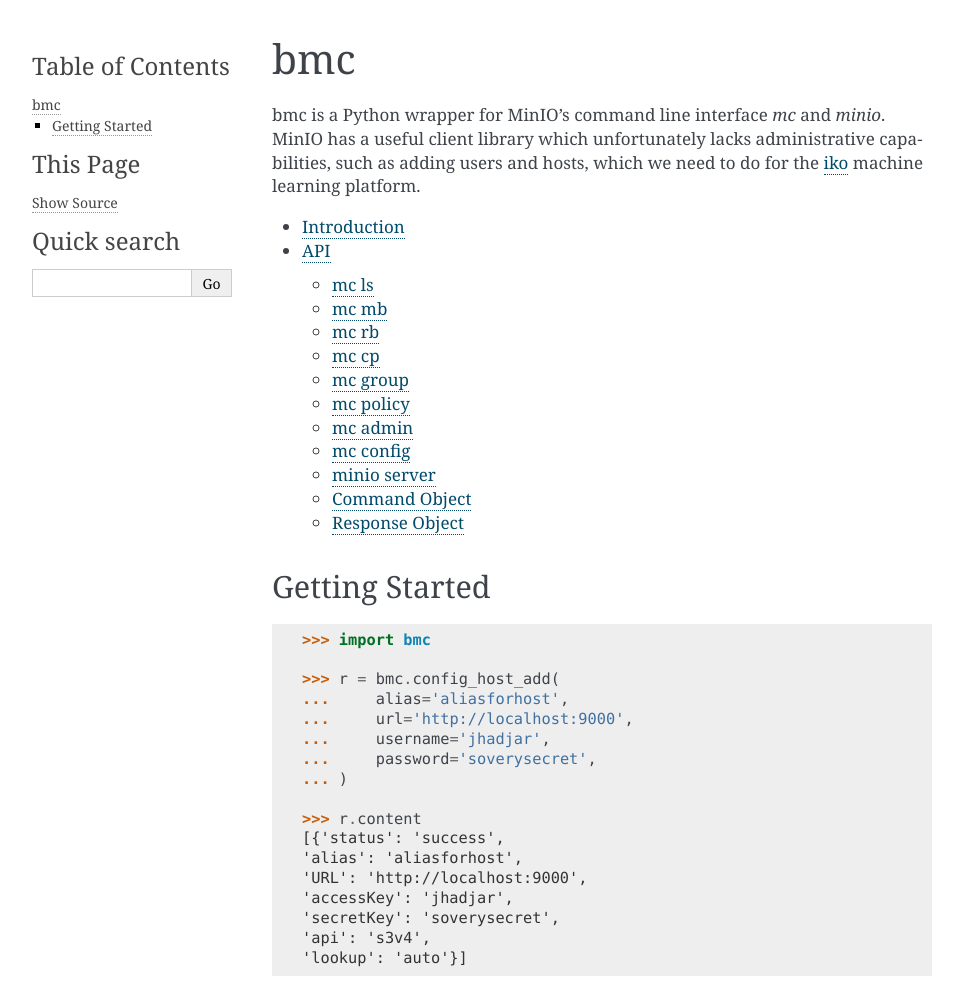
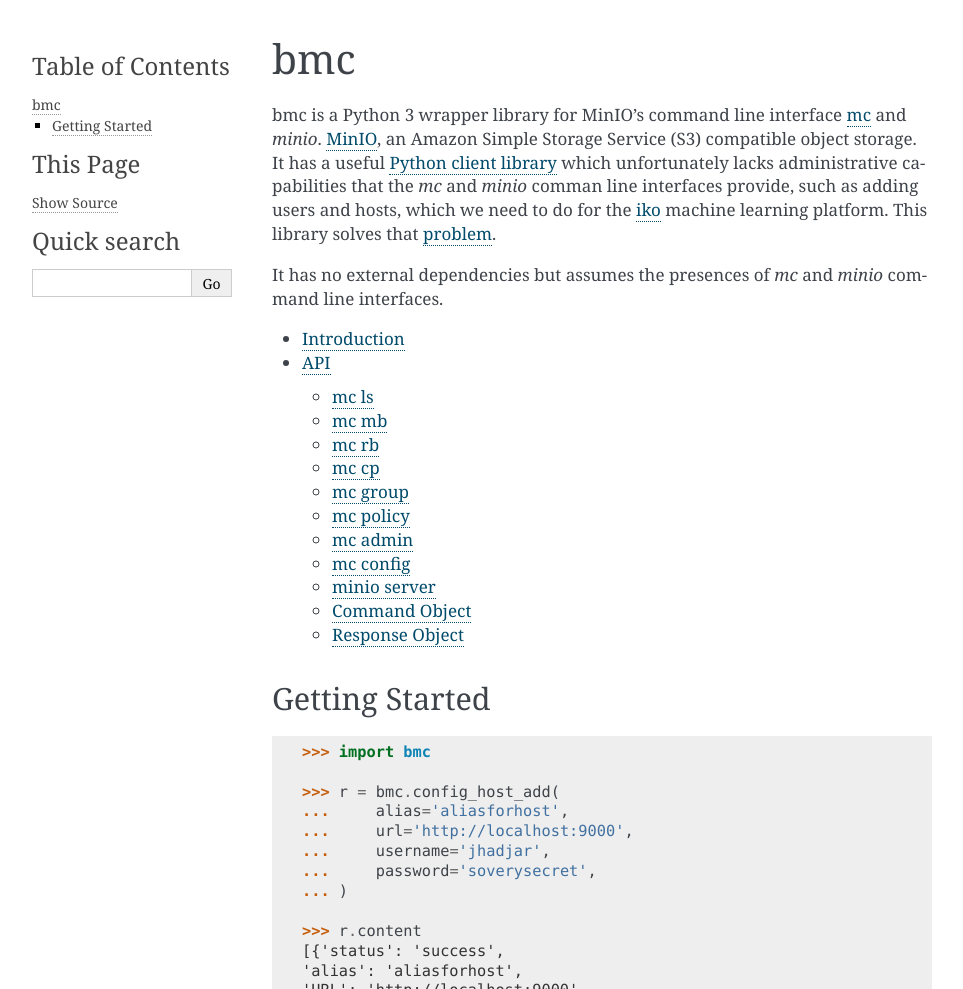
Before and after one commit to ikodotai/bmc, a Sphinx documentation site: the page built from docs/index.rst, in a window 1280 px wide, cut to the strip 0-989 px from the top of the page. Shown: the whole strip, without its empty margins (148-1111 px from the left). Built offline with Sphinx 7.4.7, drawn with Linux system fonts in a browser that asks for light colours.

Commit message:
Improve the documentation. Add links to appropriate tools and words

```diff
--- a/docs/index.rst
+++ b/docs/index.rst
@@ -5,8 +5,10 @@
 ###
 
 
-bmc is a Python wrapper for MinIO's command line interface `mc` and `minio`.
-MinIO has a useful client library which unfortunately lacks administrative capabilities, such as adding users and hosts, which we need to do for the `iko <https://iko.ai>`_ machine learning platform.
+bmc is a Python 3 wrapper library for MinIO's command line interface `mc <https://github.com/minio/mc>`_ and `minio`.
+`MinIO <https://min.io>`_, an Amazon Simple Storage Service (S3) compatible object storage. It has a useful `Python client library <https://github.com/minio/minio-py>`_ which unfortunately lacks administrative capabilities that the `mc` and `minio` comman line interfaces provide, such as adding users and hosts, which we need to do for the `iko <https://iko.ai>`_ machine learning platform. This library solves that `problem <https://github.com/minio/minio-py/issues/829>`_.
+
+It has no external dependencies but assumes the presences of `mc` and `minio` command line interfaces.
 
 .. toctree::
    :maxdepth: -1
```
